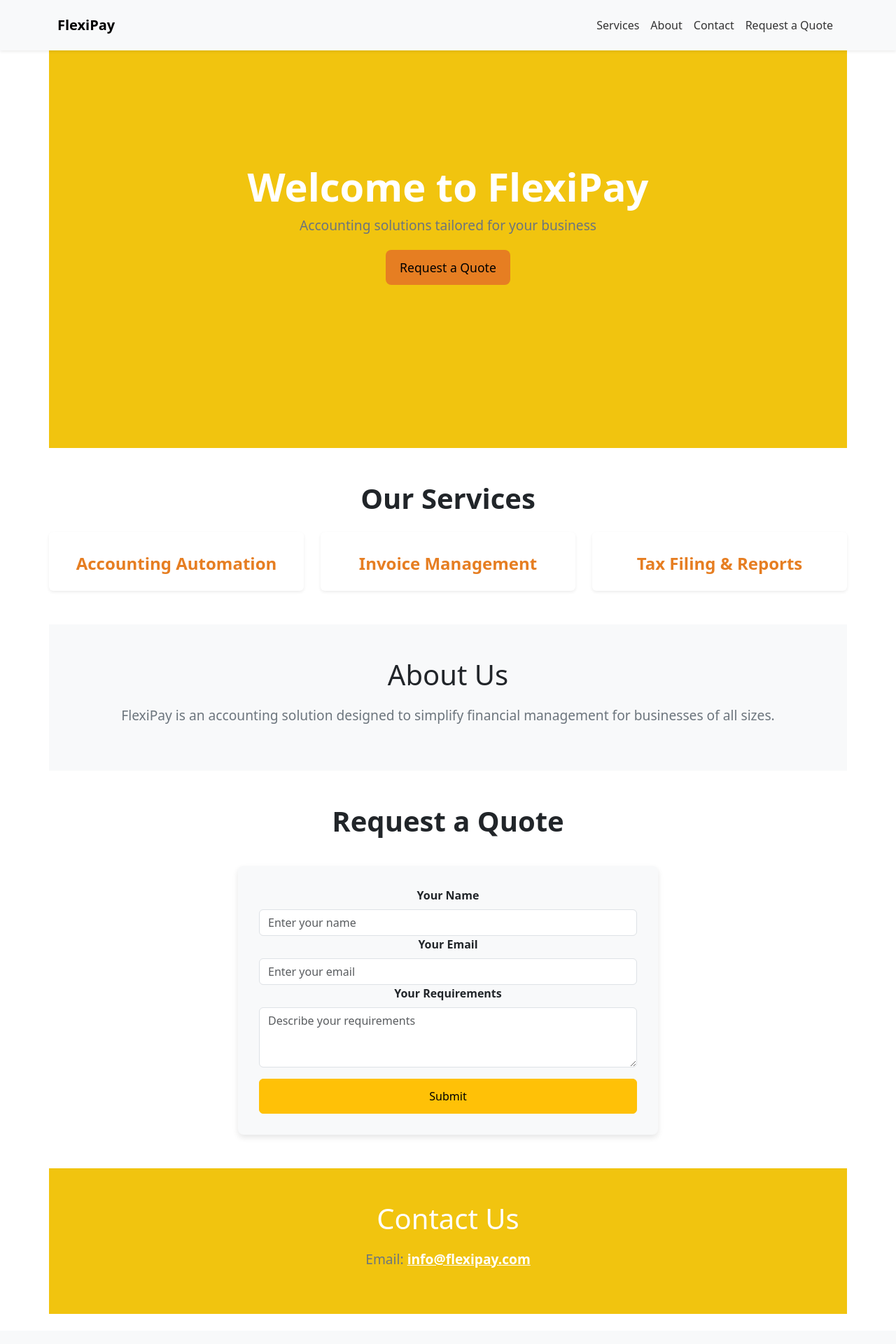
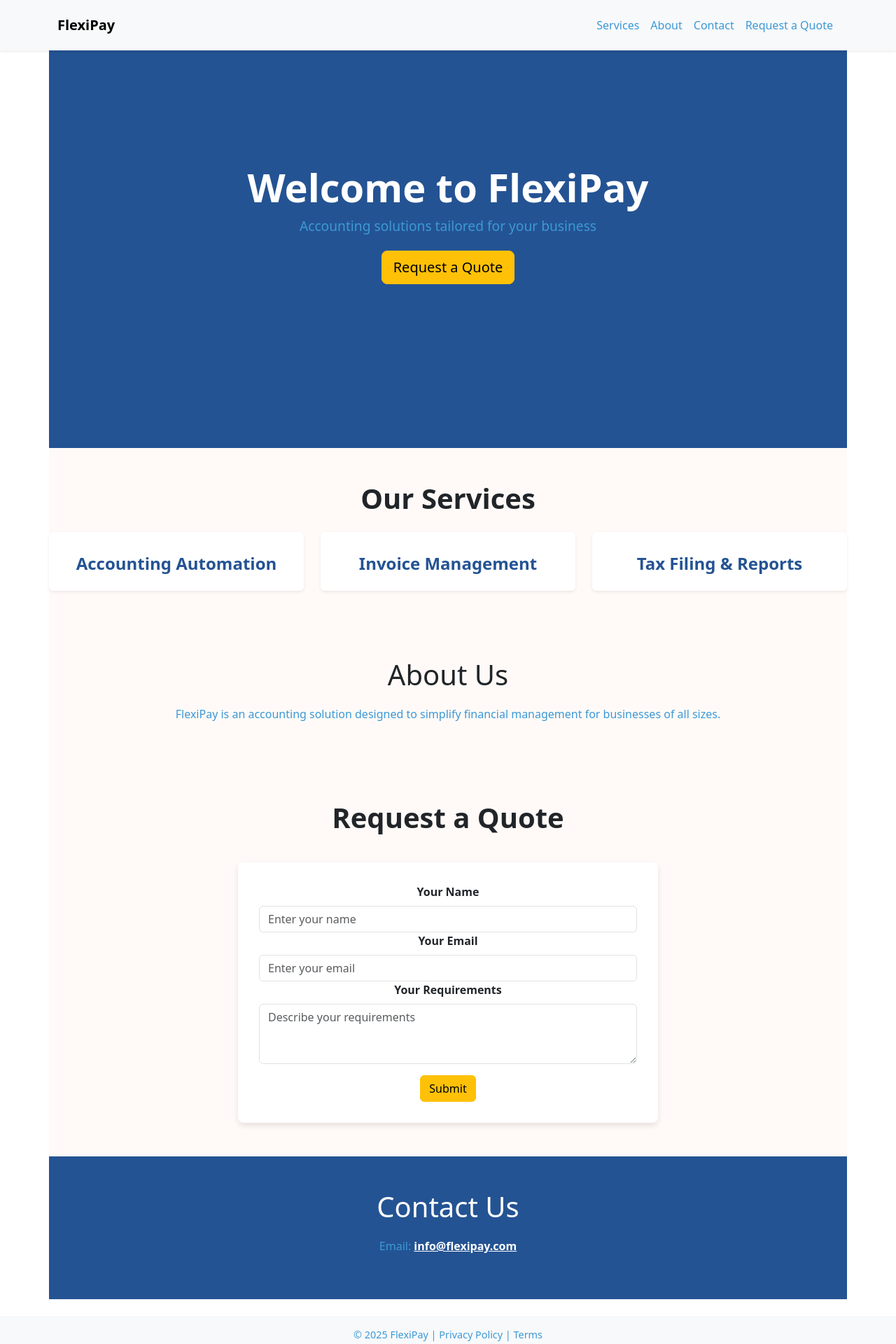
Before and after one commit to zarfishan20/flexipay, a React (Create React App) app: page / in a window 1280 px wide. Shown: the top 1920 px of the page at 70% size. Built offline with nearby package versions, Linux system fonts and the light colour scheme.

Commit message:
theme colors changed

```diff
--- a/src/App.css
+++ b/src/App.css
@@ -1,3 +1,9 @@
+:root {
+  --primary-color: #245393;
+  --secondary-color: #3c99d7;
+  --background-color: #fffaf7;
+}
+
 .App {
   text-align: center;
 }
@@ -14,7 +20,7 @@
 }
 
 .App-header {
-  background-color: #282c34;
+  background-color: var(--primary-color);
   min-height: 100vh;
   display: flex;
   flex-direction: column;
@@ -25,37 +31,29 @@
 }
 
 .App-link {
-  color: #61dafb;
+  color: var(--secondary-color);
 }
 
-@keyframes App-logo-spin {
-  from {
-    transform: rotate(0deg);
-  }
-  to {
-    transform: rotate(360deg);
-  }
-}
 /* General Styles */
 body {
   font-family: 'Arial', sans-serif;
-  background-color: #f8f9fa;
+  background-color: var(--background-color);
   margin: 0;
   padding: 0;
 }
 
 h1, h2, h3 {
-  color: #343a40;
+  color: var(--primary-color);
 }
 
 p {
-  color: #6c757d;
+  color: var(--secondary-color);
 }
 
 /* Hero Section */
 .hero-section {
-  background-color: #f1c40f;
-  color: #fff;
+  background-color: var(--primary-color);
+  color: white;
   height: 80vh;
   display: flex;
   flex-direction: column;
@@ -74,42 +72,43 @@ p {
   margin-bottom: 20px;
 }
 
-.hero-section .btn-warning {
-  background-color: #e67e22;
+.hero-section .btn-primary {
+  background-color: var(--secondary-color);
   border: none;
   font-size: 1.1rem;
   padding: 12px 20px;
 }
 
-.hero-section .btn-warning:hover {
-  background-color: #d35400;
+.hero-section .btn-primary:hover {
+  background-color: var(--primary-color);
 }
 
 /* Navbar */
 .navbar {
-  background-color: #ffffff !important;
+  background-color: var(--primary-color) !important;
 }
 
 .navbar-nav .nav-link {
-  color: #333;
+  color: var(--secondary-color);
+  text-decoration: none;
 }
 
 .navbar-nav .nav-link:hover {
-  color: #f1c40f;
+  color: var(--secondary-color);
 }
 
 .navbar-brand {
   font-weight: bold;
-  color: #e67e22;
+  color: white;
 }
 
 .navbar-toggler {
-  border-color: #e67e22;
+  border-color: var(--secondary-color);
 }
 
 /* Services Section */
 #services {
-  background-color: #ffffff;
+  background-color: var(--background-color);
   padding: 60px 0;
 }
 
@@ -126,14 +125,14 @@ p {
 
 #services .card h5 {
   font-size: 1.5rem;
-  color: #e67e22;
+  color: var(--primary-color);
   font-weight: bold;
   margin-top: 15px;
 }
 
 /* About Section */
 #about {
-  background-color: #f8f9fa;
+  background-color: var(--background-color);
   padding: 60px 0;
 }
 
@@ -142,13 +141,9 @@ p {
   margin-bottom: 20px;
 }
 
-#about p {
-  font-size: 1.2rem;
-}
-
 /* Request a Quote Section */
 #quote {
-  background-color: #ffffff;
+  background-color: var(--background-color);
   padding: 60px 0;
 }
 
@@ -161,7 +156,7 @@ p {
 #quote form {
   max-width: 600px;
   margin: 0 auto;
-  background-color: #f8f9fa;
+  background-color: white;
   padding: 30px;
   border-radius: 8px;
   box-shadow: 0 4px 8px rgba(0, 0, 0, 0.1);
@@ -171,19 +166,21 @@ p {
   font-weight: bold;
 }
 
-#quote form .btn-warning {
+#quote form .btn-primary {
   width: 100%;
   padding: 12px 20px;
+  background-color: var(--secondary-color);
+  color: white;
 }
 
-#quote form .btn-warning:hover {
-  background-color: #d35400;
+#quote form .btn-primary:hover {
+  background-color: var(--primary-color);
 }
 
 /* Contact Section */
 #contact {
-  background-color: #f1c40f;
-  color: #fff;
+  background-color: var(--primary-color);
+  color: white;
   padding: 60px 0;
 }
 
@@ -192,33 +189,29 @@ p {
   margin-bottom: 20px;
 }
 
-#contact p {
-  font-size: 1.2rem;
-}
-
 #contact a {
-  color: #fff;
+  color: white;
   font-weight: bold;
 }
 
 #contact a:hover {
-  color: #e67e22;
+  color: var(--secondary-color);
 }
 
 /* Footer */
 footer {
-  background-color: #343a40;
-  color: #fff;
+  background-color: var(--primary-color);
+  color: white;
   padding: 20px 0;
 }
 
 footer a {
-  color: #f1c40f;
+  color: var(--secondary-color);
   text-decoration: none;
 }
 
 footer a:hover {
-  color: #e67e22;
+  color: white;
 }
 
 footer p {
@@ -271,3 +264,12 @@ footer p {
     font-size: 1.8rem;
   }
 }
+
+@keyframes App-logo-spin {
+  from {
+    transform: rotate(0deg);
+  }
+  to {
+    transform: rotate(360deg);
+  }
+}
```
